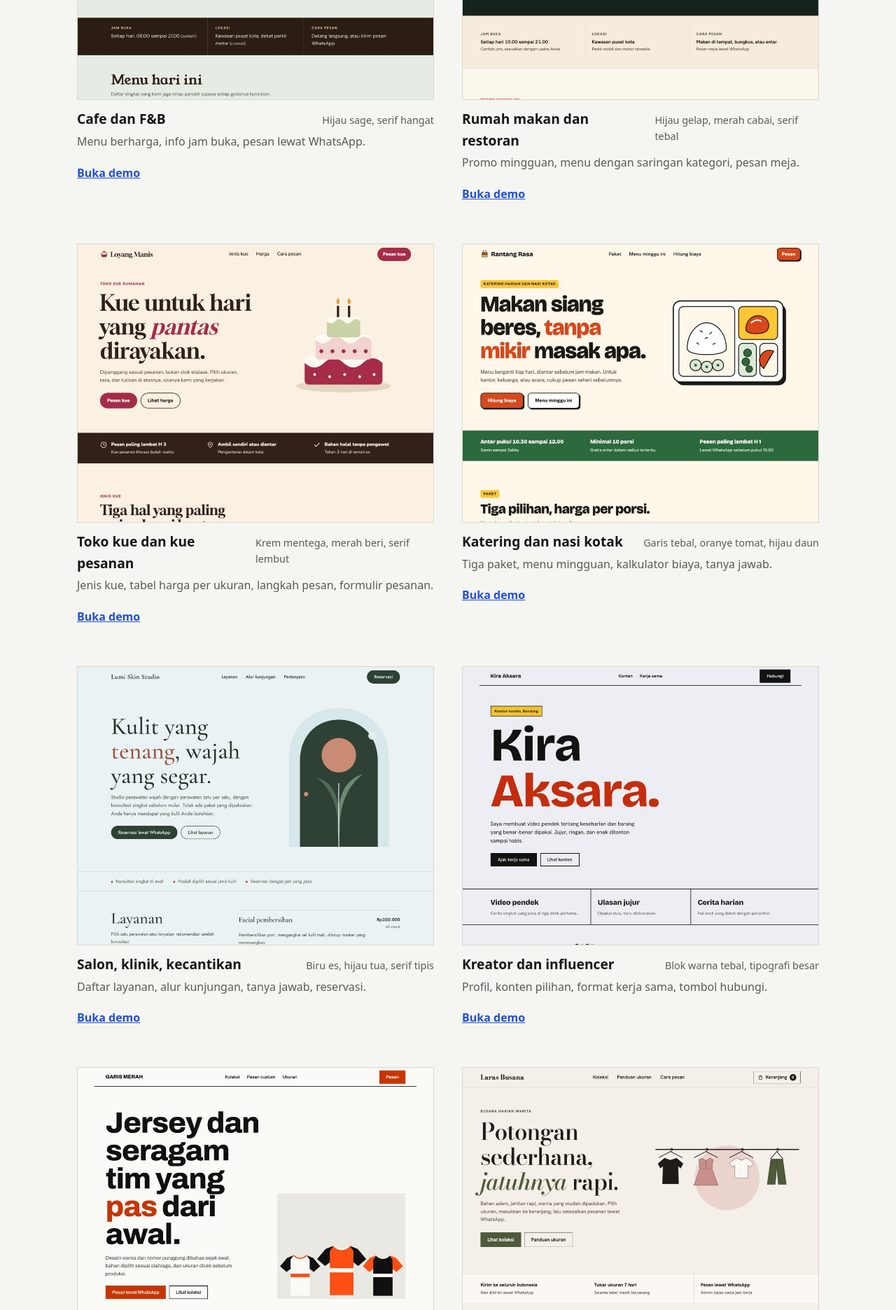
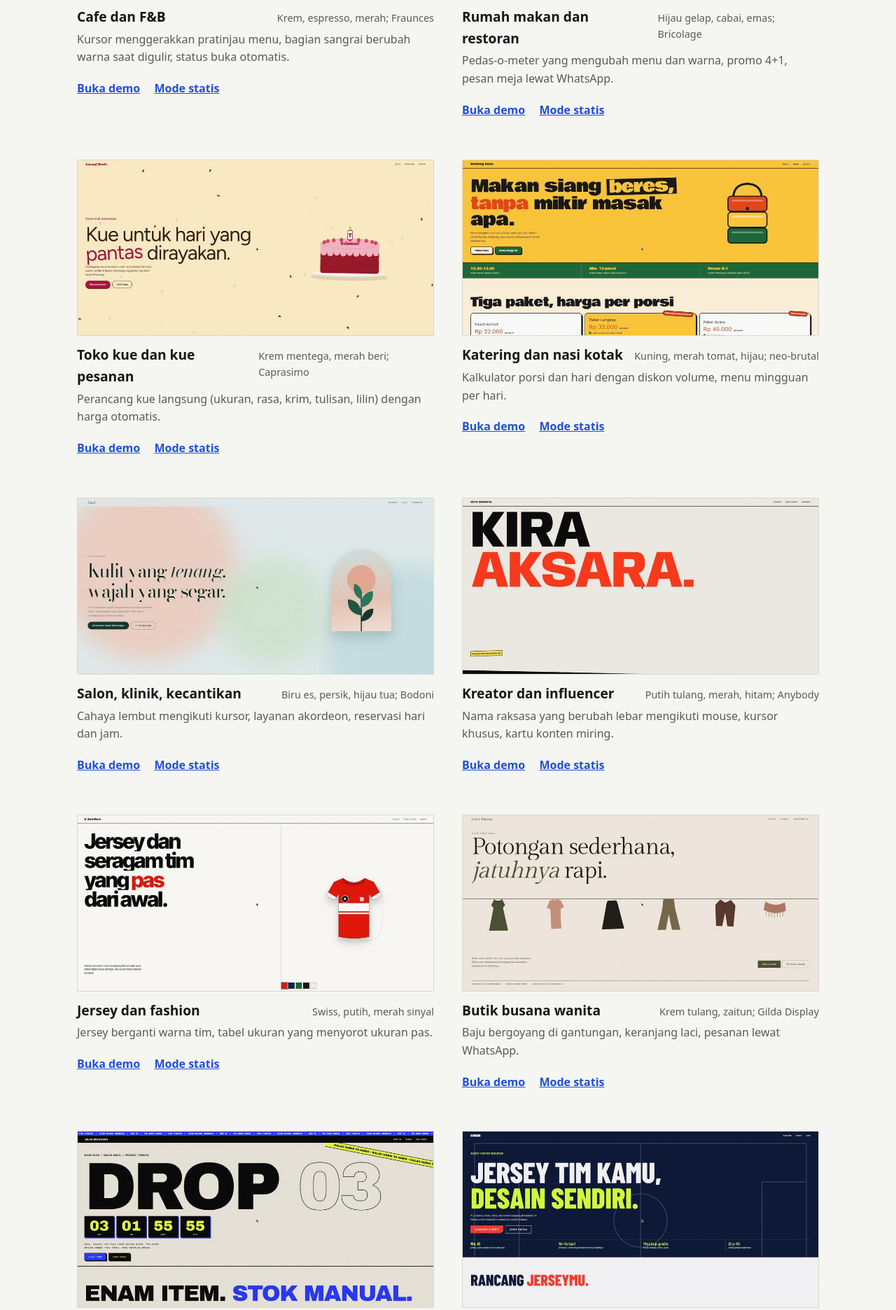
Before and after one commit to aprilryanka/demo, a plain HTML site: page galeri/index.html in a window 1280 px wide. Shown: the part 517-2389 px from the top of the page at 70% size. Drawn offline with Linux system fonts and the light colour scheme.

Commit message:
galeri: link v2 templates, new thumbnails
Co-Authored-By: Claude Sonnet 5.5 <noreply@anthropic.com>
Claude-Session: https://claude.ai/code/session_01WKXNGYjmDq7A8PH3zA2yCE

```diff
--- a/galeri/index.html
+++ b/galeri/index.html
@@ -30,68 +30,68 @@ footer{padding:0 0 40px;color:var(--soft);font-size:.875rem}
 <body>
 <header><div class="wrap">
  <h1>Galeri template website</h1>
- <p>Sepuluh arah desain dasar untuk demo per niche. Tiap template dipersonalisasi lagi untuk target sebelum dikirim. Template bermotion: tambahkan ?static di akhir link untuk tampilan tanpa animasi, misalnya untuk screenshot.</p>
+ <p>Sepuluh arah desain (versi 2, dengan motion dan interaksi) untuk demo per niche. Tiap template dipersonalisasi lagi untuk target sebelum dikirim. Template bermotion: tambahkan ?static di akhir link untuk tampilan tanpa animasi, misalnya untuk screenshot.</p>
 </div></header>
 <main class="wrap"><div class="grid">
  <article class="item">
-  <a class="shot" href="../template-cafe/"><img src="thumbs/cafe.jpg" alt="Tampilan template cafe dan F&amp;B" width="960" height="750" loading="lazy"></a>
-  <div class="meta"><h2>Cafe dan F&amp;B</h2><span>Hijau sage, serif hangat</span></div>
-  <p>Menu berharga, info jam buka, pesan lewat WhatsApp.</p>
-  <a class="go" href="../template-cafe/">Buka demo</a>
+  <a class="shot" href="../template-cafe-v2/"><img src="thumbs/cafe-v2.jpg" alt="Tampilan template Cafe dan F&amp;B" width="960" height="474" loading="lazy"></a>
+  <div class="meta"><h2>Cafe dan F&amp;B</h2><span>Krem, espresso, merah; Fraunces</span></div>
+  <p>Kursor menggerakkan pratinjau menu, bagian sangrai berubah warna saat digulir, status buka otomatis.</p>
+  <a class="go" href="../template-cafe-v2/">Buka demo</a> <a class="go" href="../template-cafe-v2/?static" style="margin-left:16px">Mode statis</a>
  </article>
  <article class="item">
-  <a class="shot" href="../template-resto/"><img src="thumbs/resto.jpg" alt="Tampilan template rumah makan dan restoran" width="960" height="750" loading="lazy"></a>
-  <div class="meta"><h2>Rumah makan dan restoran</h2><span>Hijau gelap, merah cabai, serif tebal</span></div>
-  <p>Promo mingguan, menu dengan saringan kategori, pesan meja.</p>
-  <a class="go" href="../template-resto/">Buka demo</a>
+  <a class="shot" href="../template-resto-v2/"><img src="thumbs/resto-v2.jpg" alt="Tampilan template Rumah makan dan restoran" width="960" height="474" loading="lazy"></a>
+  <div class="meta"><h2>Rumah makan dan restoran</h2><span>Hijau gelap, cabai, emas; Bricolage</span></div>
+  <p>Pedas-o-meter yang mengubah menu dan warna, promo 4+1, pesan meja lewat WhatsApp.</p>
+  <a class="go" href="../template-resto-v2/">Buka demo</a> <a class="go" href="../template-resto-v2/?static" style="margin-left:16px">Mode statis</a>
  </article>
  <article class="item">
-  <a class="shot" href="../template-bakery/"><img src="thumbs/bakery.jpg" alt="Tampilan template toko kue" width="960" height="750" loading="lazy"></a>
-  <div class="meta"><h2>Toko kue dan kue pesanan</h2><span>Krem mentega, merah beri, serif lembut</span></div>
-  <p>Jenis kue, tabel harga per ukuran, langkah pesan, formulir pesanan.</p>
-  <a class="go" href="../template-bakery/">Buka demo</a>
+  <a class="shot" href="../template-bakery-v2/"><img src="thumbs/bakery-v2.jpg" alt="Tampilan template Toko kue dan kue pesanan" width="960" height="474" loading="lazy"></a>
+  <div class="meta"><h2>Toko kue dan kue pesanan</h2><span>Krem mentega, merah beri; Caprasimo</span></div>
+  <p>Perancang kue langsung (ukuran, rasa, krim, tulisan, lilin) dengan harga otomatis.</p>
+  <a class="go" href="../template-bakery-v2/">Buka demo</a> <a class="go" href="../template-bakery-v2/?static" style="margin-left:16px">Mode statis</a>
  </article>
  <article class="item">
-  <a class="shot" href="../template-katering/"><img src="thumbs/katering.jpg" alt="Tampilan template katering harian" width="960" height="750" loading="lazy"></a>
-  <div class="meta"><h2>Katering dan nasi kotak</h2><span>Garis tebal, oranye tomat, hijau daun</span></div>
-  <p>Tiga paket, menu mingguan, kalkulator biaya, tanya jawab.</p>
-  <a class="go" href="../template-katering/">Buka demo</a>
+  <a class="shot" href="../template-katering-v2/"><img src="thumbs/katering-v2.jpg" alt="Tampilan template Katering dan nasi kotak" width="960" height="474" loading="lazy"></a>
+  <div class="meta"><h2>Katering dan nasi kotak</h2><span>Kuning, merah tomat, hijau; neo-brutal</span></div>
+  <p>Kalkulator porsi dan hari dengan diskon volume, menu mingguan per hari.</p>
+  <a class="go" href="../template-katering-v2/">Buka demo</a> <a class="go" href="../template-katering-v2/?static" style="margin-left:16px">Mode statis</a>
  </article>
  <article class="item">
-  <a class="shot" href="../template-beauty/"><img src="thumbs/beauty.jpg" alt="Tampilan template salon dan kecantikan" width="960" height="750" loading="lazy"></a>
-  <div class="meta"><h2>Salon, klinik, kecantikan</h2><span>Biru es, hijau tua, serif tipis</span></div>
-  <p>Daftar layanan, alur kunjungan, tanya jawab, reservasi.</p>
-  <a class="go" href="../template-beauty/">Buka demo</a>
+  <a class="shot" href="../template-beauty-v2/"><img src="thumbs/beauty-v2.jpg" alt="Tampilan template Salon, klinik, kecantikan" width="960" height="474" loading="lazy"></a>
+  <div class="meta"><h2>Salon, klinik, kecantikan</h2><span>Biru es, persik, hijau tua; Bodoni</span></div>
+  <p>Cahaya lembut mengikuti kursor, layanan akordeon, reservasi hari dan jam.</p>
+  <a class="go" href="../template-beauty-v2/">Buka demo</a> <a class="go" href="../template-beauty-v2/?static" style="margin-left:16px">Mode statis</a>
  </article>
  <article class="item">
-  <a class="shot" href="../template-creator/"><img src="thumbs/creator.jpg" alt="Tampilan template kreator dan influencer" width="960" height="750" loading="lazy"></a>
-  <div class="meta"><h2>Kreator dan influencer</h2><span>Blok warna tebal, tipografi besar</span></div>
-  <p>Profil, konten pilihan, format kerja sama, tombol hubungi.</p>
-  <a class="go" href="../template-creator/">Buka demo</a>
+  <a class="shot" href="../template-creator-v2/"><img src="thumbs/creator-v2.jpg" alt="Tampilan template Kreator dan influencer" width="960" height="474" loading="lazy"></a>
+  <div class="meta"><h2>Kreator dan influencer</h2><span>Putih tulang, merah, hitam; Anybody</span></div>
+  <p>Nama raksasa yang berubah lebar mengikuti mouse, kursor khusus, kartu konten miring.</p>
+  <a class="go" href="../template-creator-v2/">Buka demo</a> <a class="go" href="../template-creator-v2/?static" style="margin-left:16px">Mode statis</a>
  </article>
  <article class="item">
-  <a class="shot" href="../template-fashion/"><img src="thumbs/fashion.jpg" alt="Tampilan template jersey dan fashion" width="960" height="750" loading="lazy"></a>
-  <div class="meta"><h2>Jersey dan fashion</h2><span>Swiss, hitam putih, satu warna sinyal</span></div>
-  <p>Koleksi, alur pesan custom, tabel ukuran.</p>
-  <a class="go" href="../template-fashion/">Buka demo</a>
+  <a class="shot" href="../template-fashion-v2/"><img src="thumbs/fashion-v2.jpg" alt="Tampilan template Jersey dan fashion" width="960" height="474" loading="lazy"></a>
+  <div class="meta"><h2>Jersey dan fashion</h2><span>Swiss, putih, merah sinyal</span></div>
+  <p>Jersey berganti warna tim, tabel ukuran yang menyorot ukuran pas.</p>
+  <a class="go" href="../template-fashion-v2/">Buka demo</a> <a class="go" href="../template-fashion-v2/?static" style="margin-left:16px">Mode statis</a>
  </article>
  <article class="item">
-  <a class="shot" href="../template-butik/"><img src="thumbs/butik.jpg" alt="Tampilan template butik busana wanita" width="960" height="750" loading="lazy"></a>
-  <div class="meta"><h2>Butik busana wanita</h2><span>Krem tulang, hijau zaitun, serif kontras tinggi</span></div>
-  <p>Koleksi dengan filter, keranjang, pesan lewat WhatsApp, panduan ukuran.</p>
-  <a class="go" href="../template-butik/">Buka demo</a>
+  <a class="shot" href="../template-butik-v2/"><img src="thumbs/butik-v2.jpg" alt="Tampilan template Butik busana wanita" width="960" height="474" loading="lazy"></a>
+  <div class="meta"><h2>Butik busana wanita</h2><span>Krem tulang, zaitun; Gilda Display</span></div>
+  <p>Baju bergoyang di gantungan, keranjang laci, pesanan lewat WhatsApp.</p>
+  <a class="go" href="../template-butik-v2/">Buka demo</a> <a class="go" href="../template-butik-v2/?static" style="margin-left:16px">Mode statis</a>
  </article>
  <article class="item">
-  <a class="shot" href="../template-streetwear/"><img src="thumbs/streetwear.jpg" alt="Tampilan template streetwear dan drop terbatas" width="960" height="750" loading="lazy"></a>
-  <div class="meta"><h2>Streetwear dan drop terbatas</h2><span>Hitam, tulang, biru kobalt, huruf besar</span></div>
-  <p>Hitung mundur drop, bar stok, pre-order lewat WhatsApp, tabel ukuran.</p>
-  <a class="go" href="../template-streetwear/">Buka demo</a>
+  <a class="shot" href="../template-streetwear-v2/"><img src="thumbs/streetwear-v2.jpg" alt="Tampilan template Streetwear dan drop terbatas" width="960" height="474" loading="lazy"></a>
+  <div class="meta"><h2>Streetwear dan drop terbatas</h2><span>Hitam, tulang, kobalt, lime</span></div>
+  <p>Hitung mundur ke drop Jumat, bar stok, stempel HABIS, pre-order WhatsApp.</p>
+  <a class="go" href="../template-streetwear-v2/">Buka demo</a> <a class="go" href="../template-streetwear-v2/?static" style="margin-left:16px">Mode statis</a>
  </article>
  <article class="item">
-  <a class="shot" href="../template-jersey/"><img src="thumbs/jersey.jpg" alt="Tampilan template jersey custom dengan konfigurator" width="960" height="750" loading="lazy"></a>
-  <div class="meta"><h2>Jersey custom</h2><span>Navy, merah sinyal, huruf kondensed</span></div>
-  <p>Rancang warna, corak, nama, nomor dengan pratinjau langsung dan perkiraan harga.</p>
-  <a class="go" href="../template-jersey/">Buka demo</a>
+  <a class="shot" href="../template-jersey-v2/"><img src="thumbs/jersey-v2.jpg" alt="Tampilan template Jersey custom" width="960" height="474" loading="lazy"></a>
+  <div class="meta"><h2>Jersey custom</h2><span>Navy, merah sinyal, lime; Barlow</span></div>
+  <p>Perancang jersey depan/belakang, corak, nama dan nomor, tabel harga bertingkat.</p>
+  <a class="go" href="../template-jersey-v2/">Buka demo</a> <a class="go" href="../template-jersey-v2/?static" style="margin-left:16px">Mode statis</a>
  </article>
 </div></main>
 <footer><div class="wrap">Halaman internal. Jangan dibagikan ke target. Link demo hanya dicatat di spreadsheet Agency CRM.</div></footer>
```
Also changed, not shown: galeri/thumbs/bakery-v2.jpg (added), galeri/thumbs/beauty-v2.jpg (added), galeri/thumbs/butik-v2.jpg (added), galeri/thumbs/cafe-v2.jpg (added), galeri/thumbs/creator-v2.jpg (added), galeri/thumbs/fashion-v2.jpg (added), galeri/thumbs/jersey-v2.jpg (added), galeri/thumbs/katering-v2.jpg (added), galeri/thumbs/resto-v2.jpg (added), galeri/thumbs/streetwear-v2.jpg (added).
